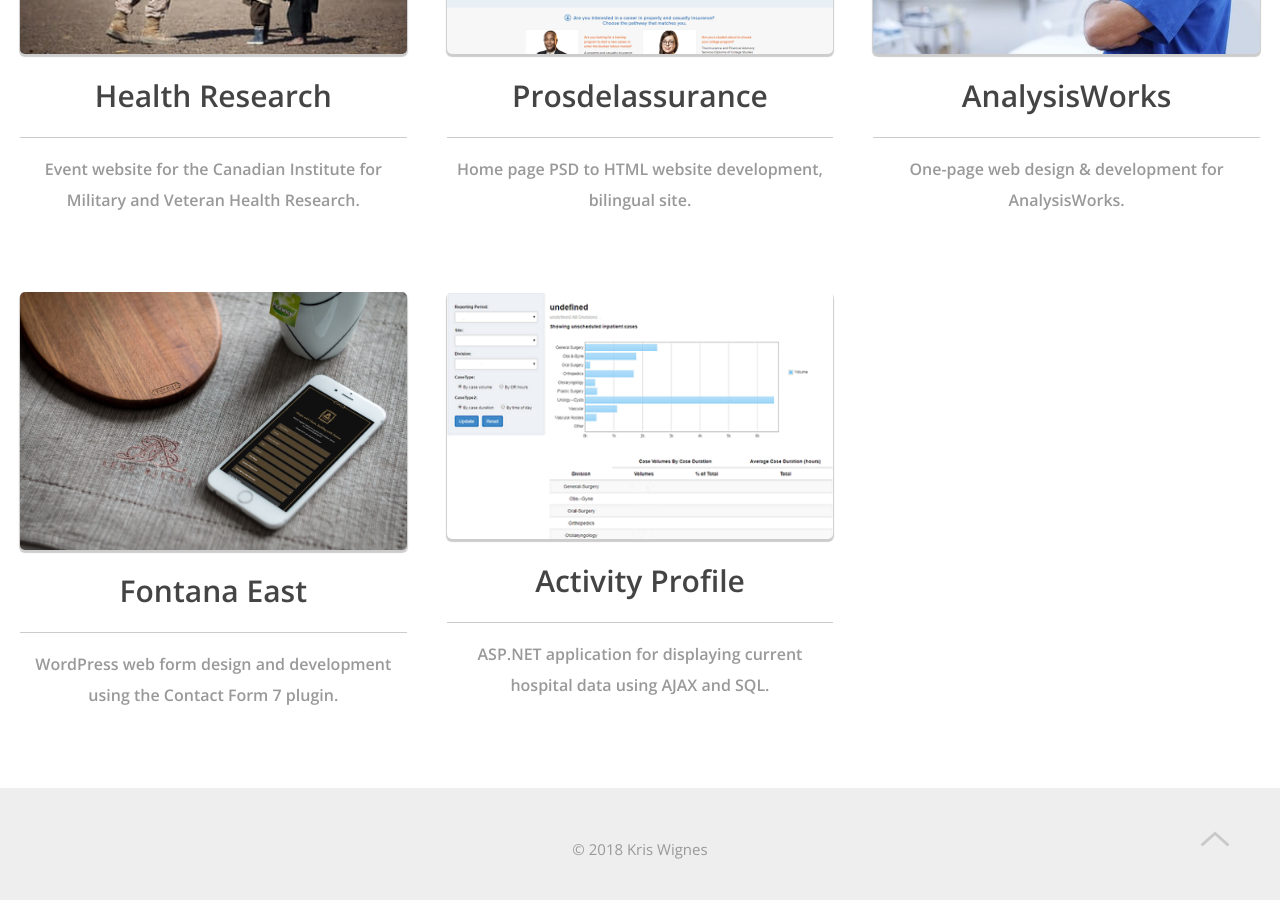
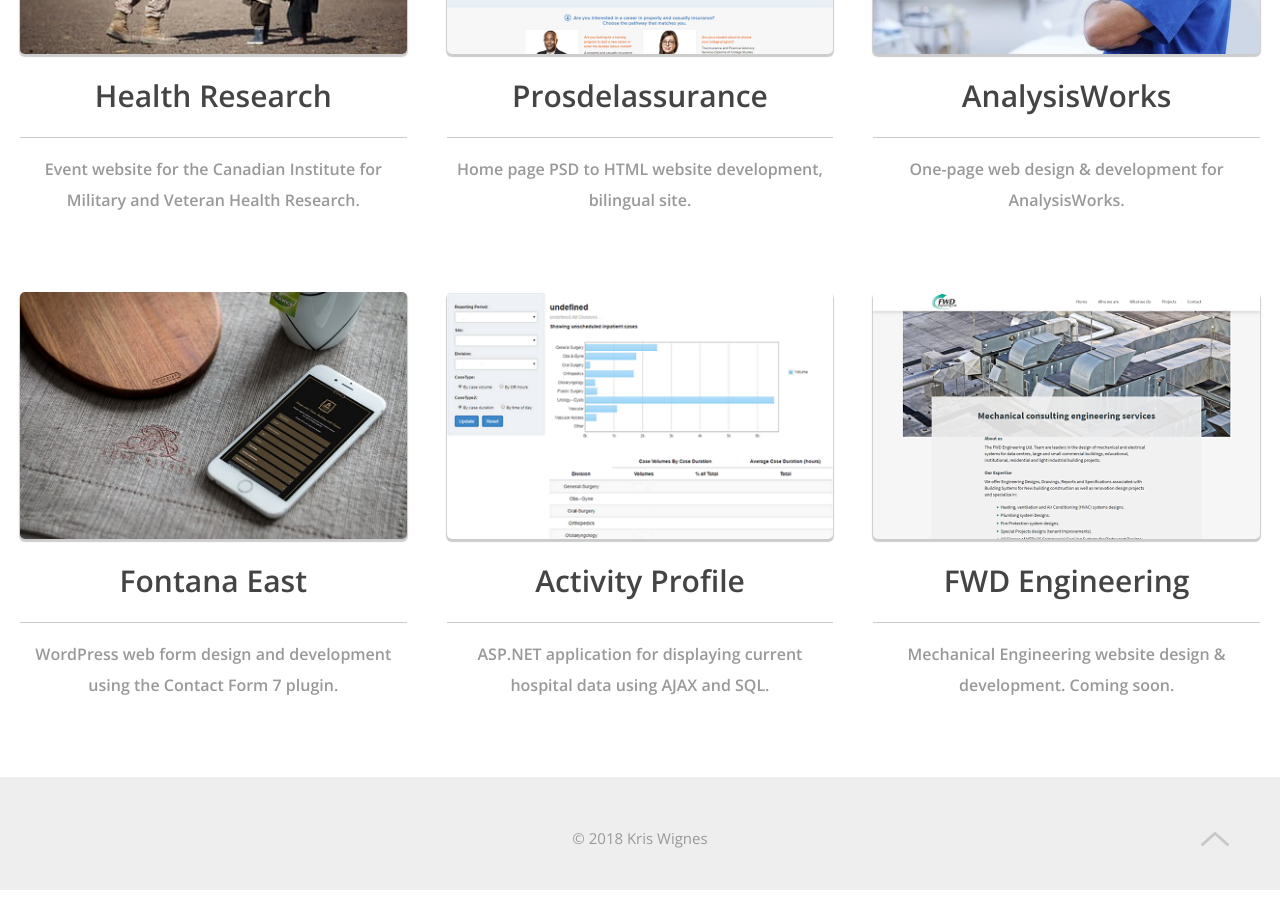
Before and after one commit to kwignes/kwignes.github.io, a Jekyll site: the page built from index.html, in a window 1280 px wide and 900 px high, scrolled down 1102 px. Built offline with Jekyll 4.4.1, drawn with Linux system fonts in a browser that asks for light colours; nearby versions of some CDN libraries.

Commit message:
project added

```diff
--- a/index.html
+++ b/index.html
@@ -106,6 +106,15 @@
 
           </div>
 
+            <div class="grid-item">
+        <a href="#">
+        <img src="img/fwd-engineering.png" title="FWD Engineering" alt="Lighthouse Activity Profile" />
+         <h3>FWD Engineering</h3>
+         <p>Mechanical Engineering website design & development. Coming soon.</p>
+    </a>
+
+          </div>
+
 </div>
 
 </div>
```
Also changed, not shown: img/fontana-east.jpg, img/fwd-engineering.png (added).
